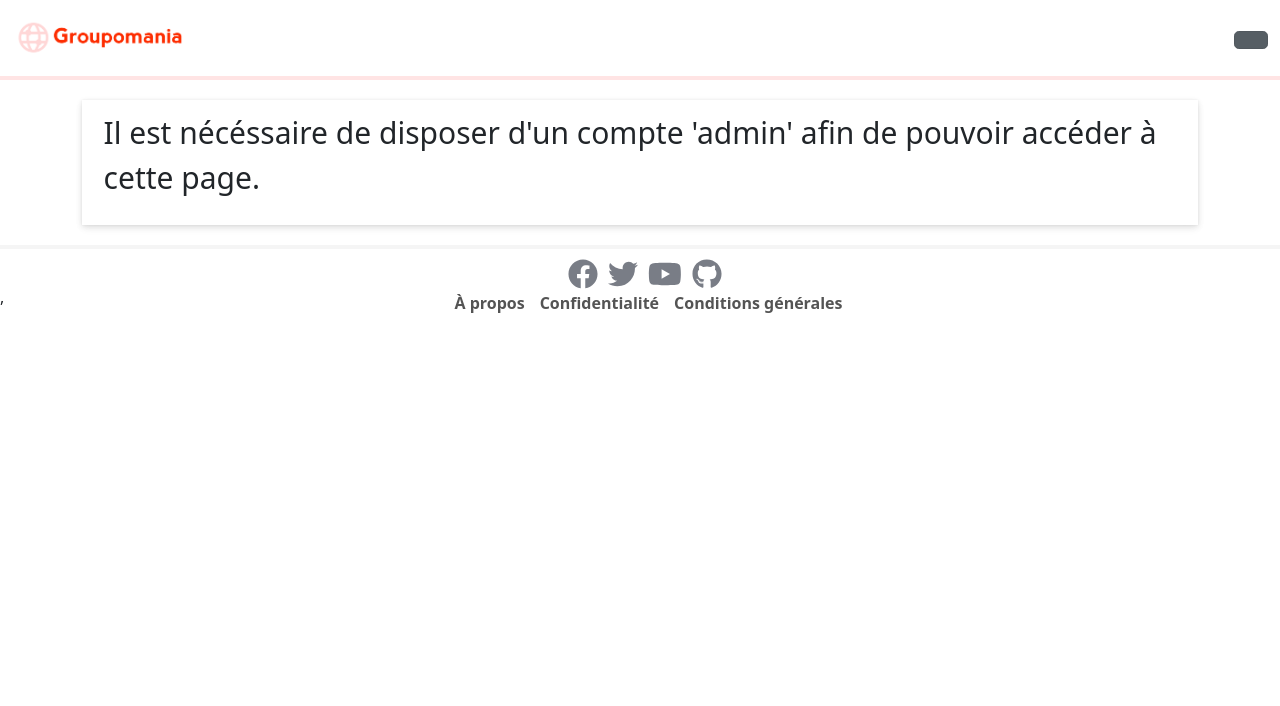
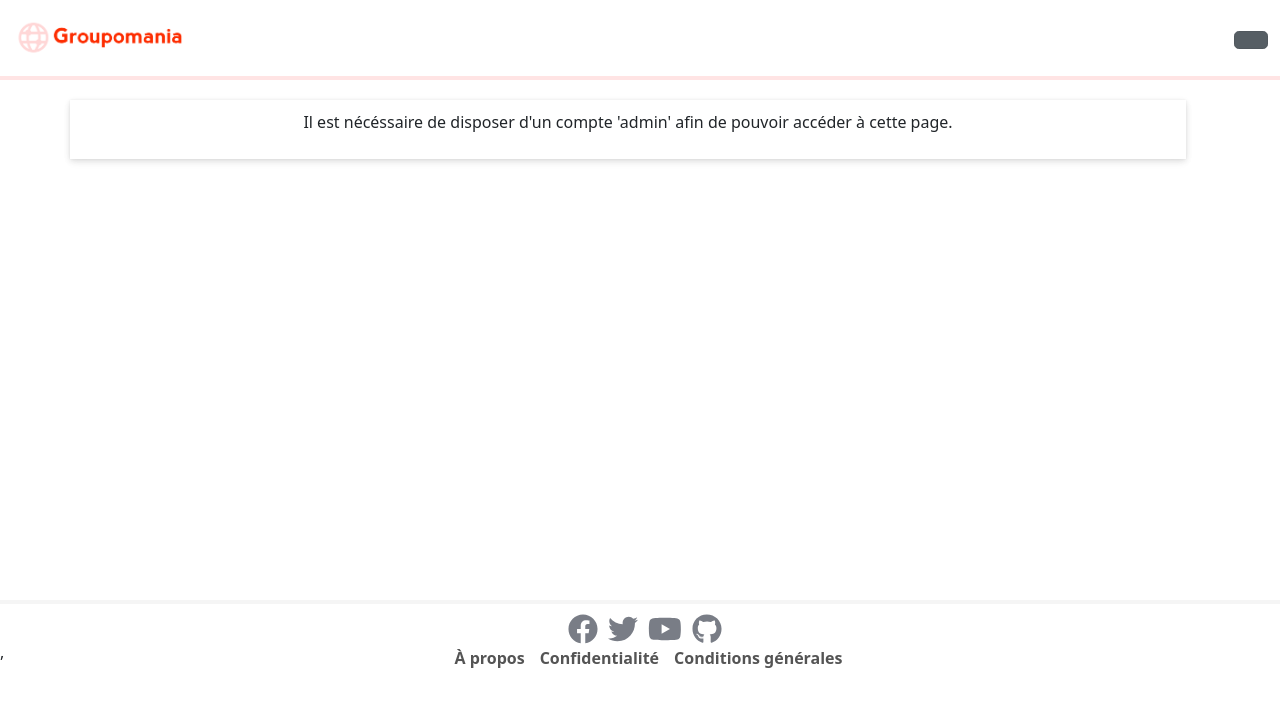
Before and after one commit to FaridBF/FaridBouras_7_06122021, a React (Create React App) app in the folder frontend/groupomania/: page /admin in a window 1280 px wide. Shown: the top 706 px of the page. Built offline with nearby package versions, Linux system fonts and the light colour scheme.

Commit message:
feat-front: added component 'NotLoggedIn'

```diff
--- a/frontend/groupomania/src/components/Admin.js
+++ b/frontend/groupomania/src/components/Admin.js
@@ -167,8 +167,8 @@ const Admin = () => {
           </Row>
         </Container>
       ) : (
-        <Container className='admin-access-container'>
-          <Row className='admin-container'>
+        <Container className='notlogged-access-container'>
+          <Row className='notlogged-container'>
             <p>
               Il est nécéssaire de disposer d'un compte 'admin' afin de pouvoir
               accéder à cette page.
--- a/frontend/groupomania/src/components/Home.js
+++ b/frontend/groupomania/src/components/Home.js
@@ -6,15 +6,21 @@ import Container from 'react-bootstrap/Container';
 import Header from './Header';
 import NewPost from './NewPost';
 import PostsList from './PostsList';
+import NotLoggedIn from './NotLoggedIn';
 import Footer from './Footer';
 
 /**
  * Représente la page principale avec les publications
  */
 const Home = () => {
+  // Utilisateur connecté
+  const userInfo = JSON.parse(localStorage.getItem('user_details'));
+
   return (
     <>
       <Header />
+      {userInfo ? (
+        <>
           <Container className='main-container justify-content-center'>
             <Col xs={11} md={10} lg={6}>
               <NewPost />
@@ -22,6 +28,11 @@ const Home = () => {
             </Col>
           </Container>
         </>
+      ) : (
+        <NotLoggedIn />
+      )}
+      <Footer />
+    </>
   );
 };
 
--- /dev/null
+++ b/frontend/groupomania/src/components/NotLoggedIn.js
@@ -0,0 +1,17 @@
+import React from 'react';
+// import { Link } from 'react-router-dom';
+import Row from 'react-bootstrap/Row';
+import Container from 'react-bootstrap/Container';
+
+const NotLoggedIn = () => {
+  return (
+    <Container className='notlogged-access-container'>
+      <Row className='notlogged-container'>
+        <p>Connectez-vous pour accéder à cette page.</p>
+        {/* <Link to='/login'>Me connecter</Link> */}
+      </Row>
+    </Container>
+  );
+};
+
+export default NotLoggedIn;
--- a/frontend/groupomania/src/components/Profile.js
+++ b/frontend/groupomania/src/components/Profile.js
@@ -11,6 +11,7 @@ import { Link } from 'react-router-dom';
 import Header from './Header';
 import Footer from './Footer';
 import UploadImage from './UploadImage';
+import NotLoggedIn from './NotLoggedIn';
 
 import { FontAwesomeIcon } from '@fortawesome/react-fontawesome';
 
@@ -66,6 +67,8 @@ const Profile = () => {
   return (
     <>
       <Header />
+      {userInfo ? (
+        <>
           <Container className='profile-main-container'>
             <Row className='profile-container'>
               <Col className='picture-container' xs={12} md={12} lg={4}>
@@ -93,7 +96,10 @@ const Profile = () => {
                 </p>
                 <p>
                   Email:{' '}
-              <span className='style-text-container'> {userInfo.email}</span>
+                  <span className='style-text-container'>
+                    {' '}
+                    {userInfo.email}
+                  </span>
                 </p>
 
                 {/* Début phrase + bouton pour les utilisateurs admin */}
@@ -130,6 +136,10 @@ const Profile = () => {
               </Col>
             </Row>
           </Container>
+        </>
+      ) : (
+        <NotLoggedIn />
+      )}
       <Footer />
     </>
   );
--- a/frontend/groupomania/src/index.css
+++ b/frontend/groupomania/src/index.css
@@ -95,8 +95,7 @@ body {
   height: 44rem !important;
 }
 
-.profile-container,
-.admin-container {
+.profile-container {
   display: flex;
   justify-content: center;
   padding: 5.4rem;
@@ -157,16 +156,21 @@ body {
   font-weight: bold;
 }
 
-.admin-access-container {
-  display: flex;
-  justify-content: center;
+/* Message non connecté */
+.notlogged-access-container {
   margin-top: 20px;
   margin-bottom: 20px;
+  min-height: 30rem;
 }
 
-.admin-container {
-  font-size: 30px;
-  width: 70%;
+.notlogged-container {
+  font-size: 1rem;
+  text-align: center;
+
+  padding: 0.6rem;
+  width: 100%;
+  box-shadow: 0 4px 10px rgba(0, 0, 0, 0.03), 0 0 2px rgba(0, 0, 0, 0.06),
+    0 2px 6px rgba(0, 0, 0, 0.12);
 }
 
 .position-admin-container {
@@ -324,8 +328,7 @@ body {
     justify-content: space-between;
   }
 
-  .profile-container,
-  .admin-container {
+  .profile-container {
     padding: 0.6rem;
     width: 100%;
     height: 85%;
```
Lines whose indentation alone changed are shown as unchanged.
